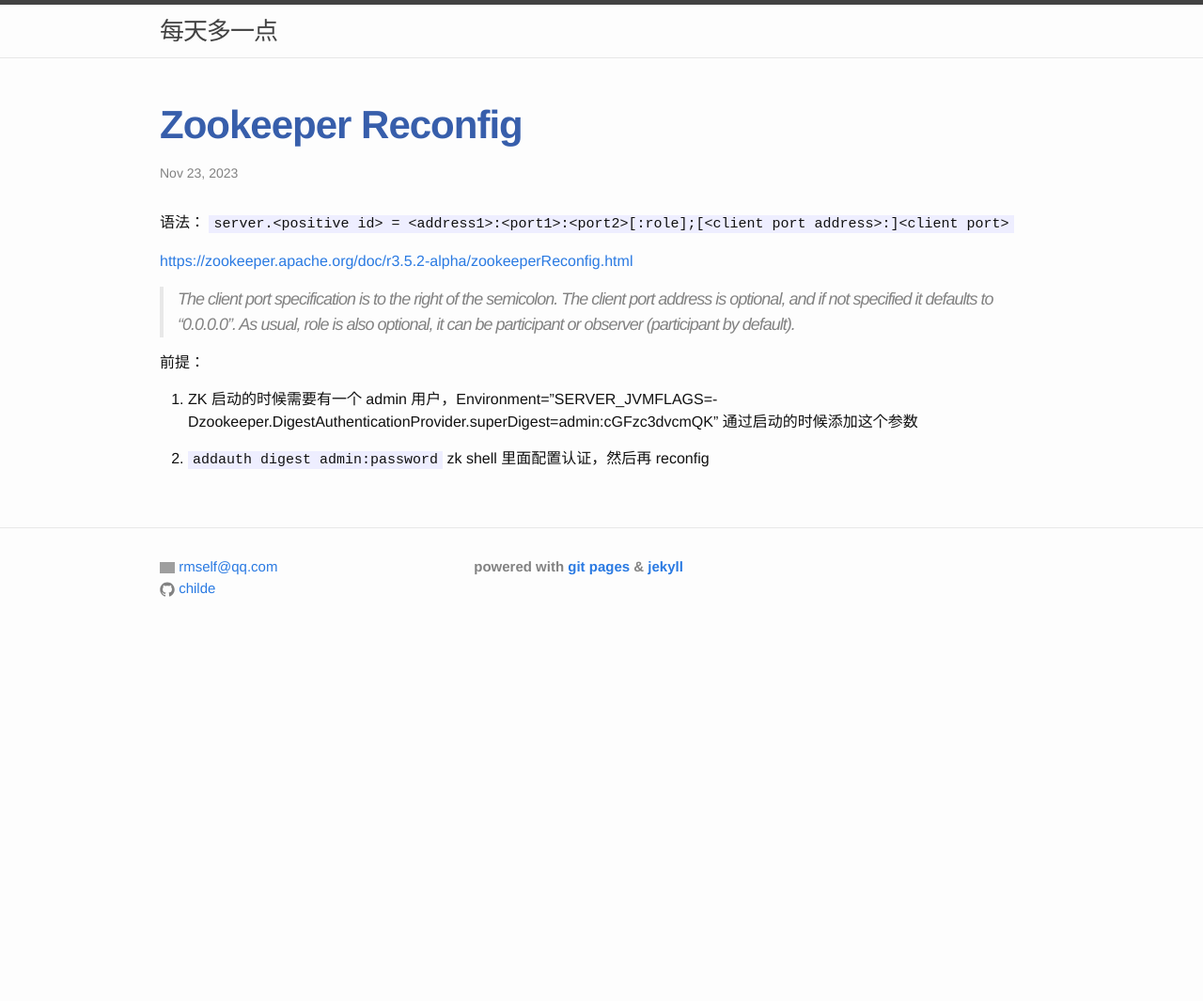
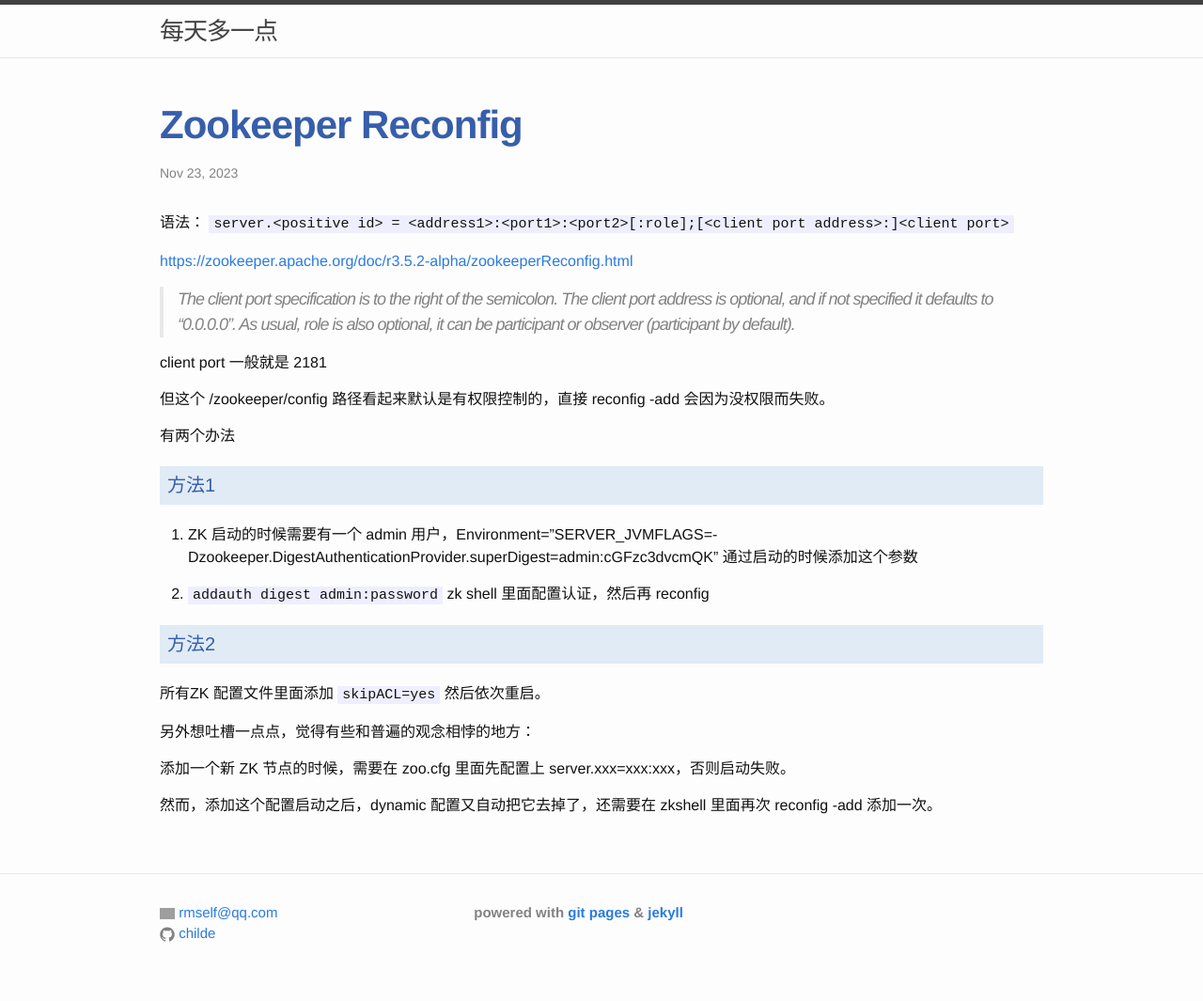
Before and after one commit to childe/gitcommit.today, a Jekyll site: the page built from _posts/2023-11-23-zookeeper-reconfig.md, in a window 1280 px wide. Shown: the whole page at 94% size. Built offline with Jekyll 4.4.1, drawn with Linux system fonts in a browser that asks for light colours; before the commit the page ends 900 px from its top, so only the background shows below that; grey boxes are pictures that could not be loaded.

Commit message:
modified:   _posts/2023-11-23-zookeeper-reconfig.md

```diff
--- a/_posts/2023-11-23-zookeeper-reconfig.md
+++ b/_posts/2023-11-23-zookeeper-reconfig.md
@@ -11,8 +11,25 @@
 
 > The client port specification is to the right of the semicolon. The client port address is optional, and if not specified it defaults to "0.0.0.0". As usual, role is also optional, it can be participant or observer (participant by default).
 
-前提：
+client port 一般就是 2181
+
+但这个 /zookeeper/config 路径看起来默认是有权限控制的，直接 reconfig -add 会因为没权限而失败。
+
+有两个办法
+
+## 方法1
 
 1. ZK 启动的时候需要有一个 admin 用户，Environment="SERVER_JVMFLAGS=-Dzookeeper.DigestAuthenticationProvider.superDigest=admin:cGFzc3dvcmQK" 通过启动的时候添加这个参数
 
 2. `addauth digest admin:password` zk shell 里面配置认证，然后再 reconfig
+
+## 方法2
+
+所有ZK 配置文件里面添加 `skipACL=yes` 然后依次重启。
+
+
+另外想吐槽一点点，觉得有些和普遍的观念相悖的地方：
+
+添加一个新 ZK 节点的时候，需要在 zoo.cfg 里面先配置上 server.xxx=xxx:xxx，否则启动失败。
+
+然而，添加这个配置启动之后，dynamic 配置又自动把它去掉了，还需要在 zkshell 里面再次 reconfig -add 添加一次。
```
